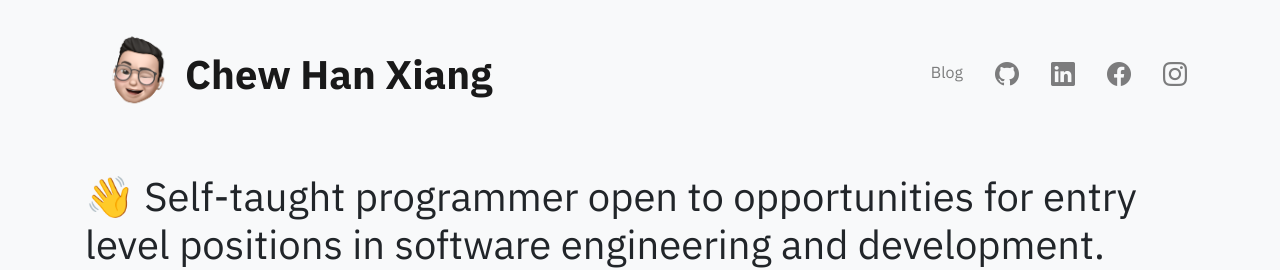
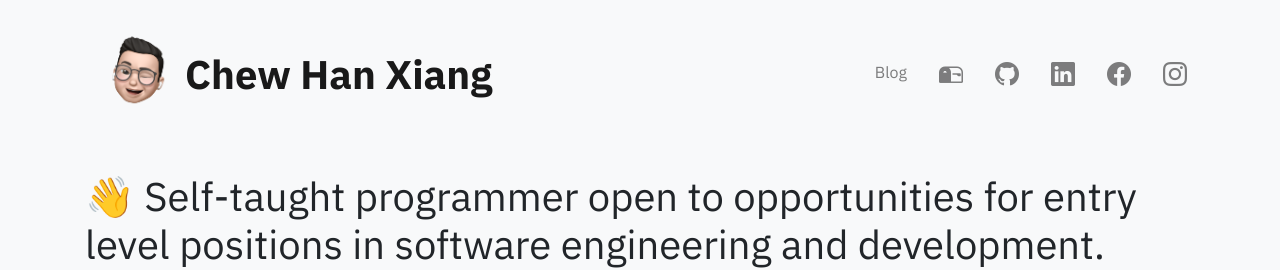
Before and after one commit to chewhx/chewhx.github.io, a Jekyll site: the page built from index.markdown, in a window 1280 px wide. Shown: the top 270 px of the page. Built offline with Jekyll 4.4.1, drawn with Linux system fonts in a browser that asks for light colours; nearby versions of some CDN libraries.

Commit message:
added email icon

```diff
--- a/_includes/footer.html
+++ b/_includes/footer.html
@@ -3,8 +3,7 @@
   <div class="container">
     <h2>
       If you have any opportunities,
-        <a href="mailto:chewhx@icloud.com"> <u> chat with me on email </u> </a
-        >.
+      <a href="mailto:hello@chewhx.com"> <u> chat with me on email </u> </a>.
     </h2>
     <h4>
       Or reach out to me, on
--- a/_includes/navbar.html
+++ b/_includes/navbar.html
@@ -12,8 +12,9 @@
       />
     </a>
     <a class="navbar-brand mr-auto" href="/">
-      <span class="h1 font-weight-bold">Chew Han Xiang</span><br />
+      <span class="h1 font-weight-bold">Chew Han Xiang </span>
     </a>
+    <br />
     <button
       class="navbar-toggler"
       type="button"
@@ -34,6 +35,11 @@
             <u>Blog</u>
             {% else %} Blog {% endif %}
           </a>
+        </li>
+        <li class="nav-item ml-3">
+          <a class="nav-link" href="mailto:chewhx@icloud.com"
+            ><i class="bi bi-mailbox2 h4"></i
+          ></a>
         </li>
         <li class="nav-item ml-3">
           <a class="nav-link" target="_blank" href="https://github.com/chewhx"
```
Lines whose indentation alone changed are shown as unchanged.
